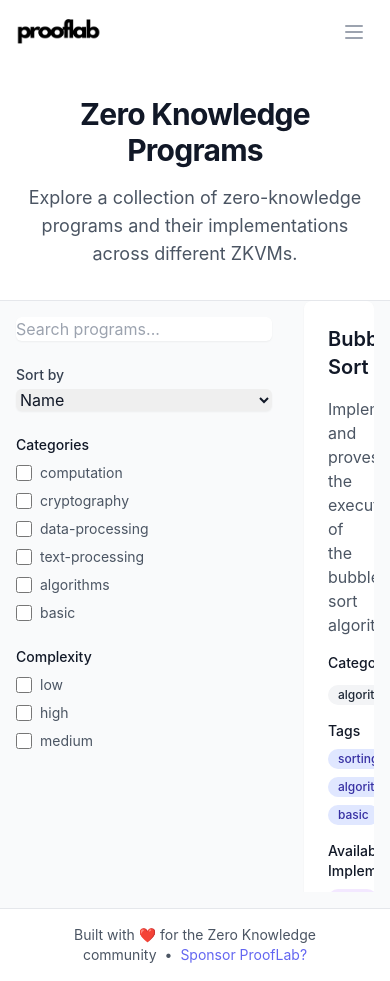
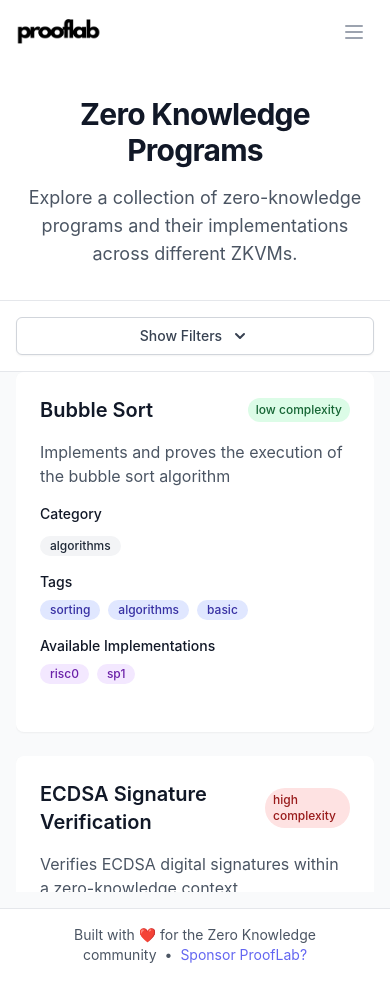
Before and after one commit to ProofLabDev/prooflab-frontend, a React (Create React App) app: page /programs in a window 390 px wide. Built offline with nearby package versions, Linux system fonts and the light colour scheme.

Commit message:
programs list mobile styling

```diff
--- a/src/components/Programs/Programs.js
+++ b/src/components/Programs/Programs.js
@@ -181,6 +181,7 @@ const Programs = () => {
   const [selectedCategories, setSelectedCategories] = useState([]);
   const [selectedComplexities, setSelectedComplexities] = useState([]);
   const [sortBy, setSortBy] = useState('name');
+  const [isFilterOpen, setIsFilterOpen] = useState(false);
   const selectedZKVM = searchParams.get('zkvm');
 
   useEffect(() => {
@@ -223,6 +224,48 @@ const Programs = () => {
       return 0;
     });
 
+  const FilterPanel = () => (
+    <div className="space-y-6">
+      <div>
+        <label htmlFor="search" className="sr-only">Search programs</label>
+        <input
+          type="search"
+          id="search"
+          placeholder="Search programs..."
+          value={searchQuery}
+          onChange={(e) => setSearchQuery(e.target.value)}
+          className="block w-full rounded-md border-gray-300 shadow-sm focus:border-indigo-500 focus:ring-indigo-500"
+        />
+      </div>
+
+      <div>
+        <label htmlFor="sort" className="block text-sm font-medium text-gray-700">Sort by</label>
+        <select
+          id="sort"
+          value={sortBy}
+          onChange={(e) => setSortBy(e.target.value)}
+          className="mt-1 block w-full rounded-md border-gray-300 shadow-sm focus:border-indigo-500 focus:ring-indigo-500"
+        >
+          <option value="name">Name</option>
+        </select>
+      </div>
+
+      <FilterSection
+        title="Categories"
+        options={categories}
+        selected={selectedCategories}
+        onChange={setSelectedCategories}
+      />
+
+      <FilterSection
+        title="Complexity"
+        options={complexities}
+        selected={selectedComplexities}
+        onChange={setSelectedComplexities}
+      />
+    </div>
+  );
+
   if (loading) {
     return (
       <div className="min-h-screen flex items-center justify-center">
@@ -263,56 +306,56 @@ const Programs = () => {
         </div>
       </div>
 
+      {/* Mobile Filter Toggle Button */}
+      <div className="lg:hidden sticky top-0 z-10 bg-white border-b border-gray-200 p-4">
+        <button
+          onClick={() => setIsFilterOpen(!isFilterOpen)}
+          className="w-full flex items-center justify-center px-4 py-2 border border-gray-300 shadow-sm text-sm font-medium rounded-md text-gray-700 bg-white hover:bg-gray-50 focus:outline-none focus:ring-2 focus:ring-offset-2 focus:ring-indigo-500"
+        >
+          <span>{isFilterOpen ? 'Hide Filters' : 'Show Filters'}</span>
+          <svg
+            className={`ml-2 h-5 w-5 transform transition-transform ${isFilterOpen ? 'rotate-180' : ''}`}
+            xmlns="http://www.w3.org/2000/svg"
+            viewBox="0 0 20 20"
+            fill="currentColor"
+          >
+            <path fillRule="evenodd" d="M5.293 7.293a1 1 0 011.414 0L10 10.586l3.293-3.293a1 1 0 111.414 1.414l-4 4a1 1 0 01-1.414 0l-4-4a1 1 0 010-1.414z" clipRule="evenodd" />
+          </svg>
+        </button>
+      </div>
+
       {/* Main Content Area */}
       <div className="flex-1 overflow-hidden">
         <div className="max-w-7xl mx-auto px-4 sm:px-6 lg:px-8 h-full">
           <div className="flex h-full -mt-4">
-            {/* Fixed Sidebar */}
-            <div className="w-64 flex-shrink-0 pt-4">
-              <div className="sticky top-4 space-y-6">
-                <div>
-                  <label htmlFor="search" className="sr-only">Search programs</label>
-                  <input
-                    type="search"
-                    id="search"
-                    placeholder="Search programs..."
-                    value={searchQuery}
-                    onChange={(e) => setSearchQuery(e.target.value)}
-                    className="block w-full rounded-md border-gray-300 shadow-sm focus:border-indigo-500 focus:ring-indigo-500"
-                  />
+            {/* Sidebar - Desktop */}
+            <div className="hidden lg:block w-64 flex-shrink-0 pt-4">
+              <div className="sticky top-4">
+                <FilterPanel />
+              </div>
+            </div>
+
+            {/* Sidebar - Mobile */}
+            <div
+              className={`lg:hidden fixed inset-0 z-20 bg-gray-500 bg-opacity-75 transition-opacity ${
+                isFilterOpen ? 'opacity-100' : 'opacity-0 pointer-events-none'
+              }`}
+              onClick={() => setIsFilterOpen(false)}
+            >
+              <div
+                className={`fixed inset-y-0 left-0 max-w-xs w-full bg-white shadow-xl transform transition-transform ${
+                  isFilterOpen ? 'translate-x-0' : '-translate-x-full'
+                }`}
+                onClick={(e) => e.stopPropagation()}
+              >
+                <div className="h-full overflow-y-auto p-4">
+                  <FilterPanel />
                 </div>
-
-                <div>
-                  <label htmlFor="sort" className="block text-sm font-medium text-gray-700">Sort by</label>
-                  <select
-                    id="sort"
-                    value={sortBy}
-                    onChange={(e) => setSortBy(e.target.value)}
-                    className="mt-1 block w-full rounded-md border-gray-300 shadow-sm focus:border-indigo-500 focus:ring-indigo-500"
-                  >
-                    <option value="name">Name</option>
-                    {/* Add more sorting options if needed */}
-                  </select>
-                </div>
-
-                <FilterSection
-                  title="Categories"
-                  options={categories}
-                  selected={selectedCategories}
-                  onChange={setSelectedCategories}
-                />
-
-                <FilterSection
-                  title="Complexity"
-                  options={complexities}
-                  selected={selectedComplexities}
-                  onChange={setSelectedComplexities}
-                />
               </div>
             </div>
 
             {/* Scrollable Program List */}
-            <div className="flex-1 min-w-0 pl-8 overflow-y-auto pt-4">
+            <div className="flex-1 min-w-0 lg:pl-8 overflow-y-auto pt-4">
               <div className="grid grid-cols-1 gap-6 pb-8">
                 {filteredPrograms.map((program) => (
                   <ProgramCard
```
